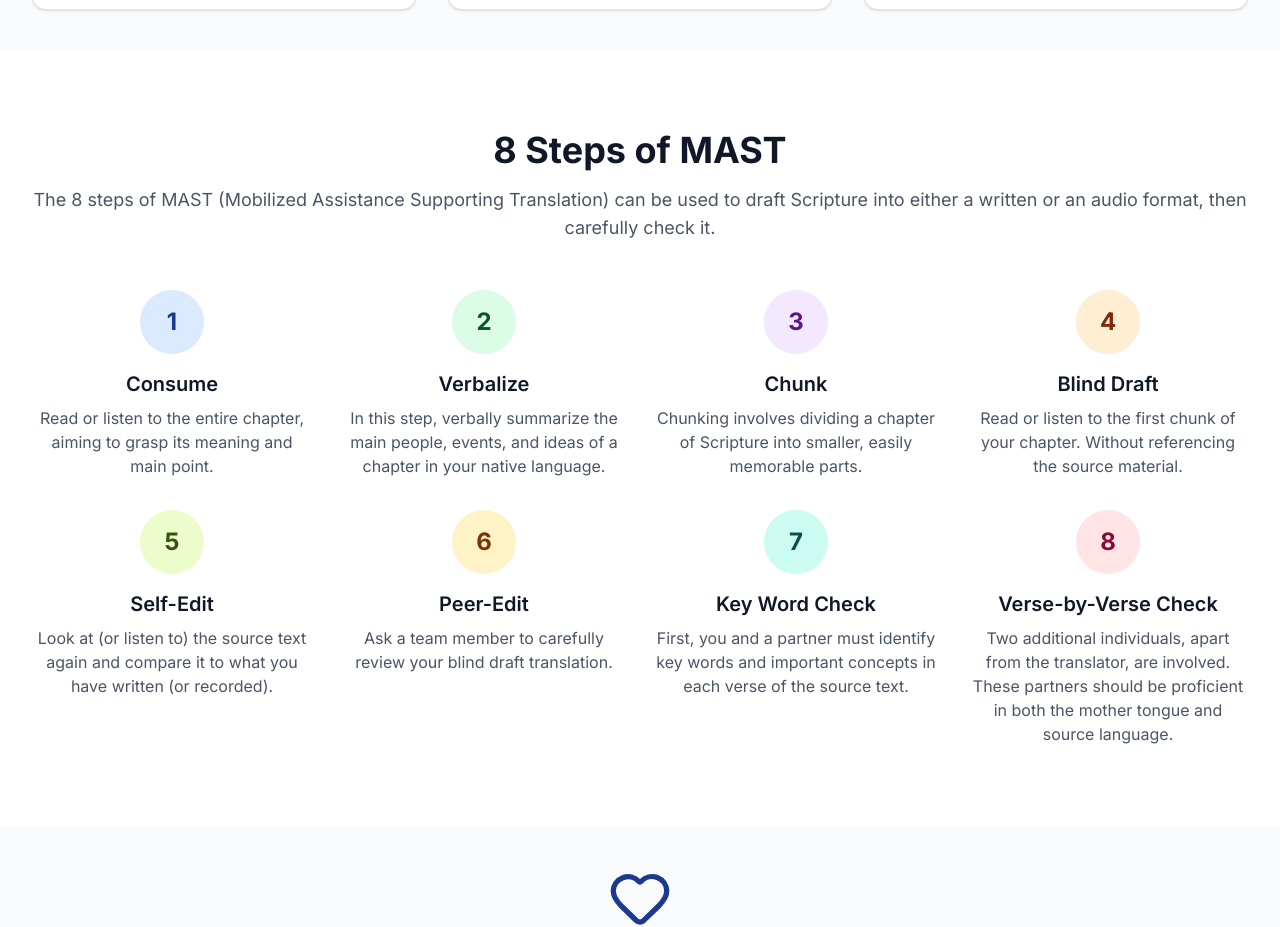
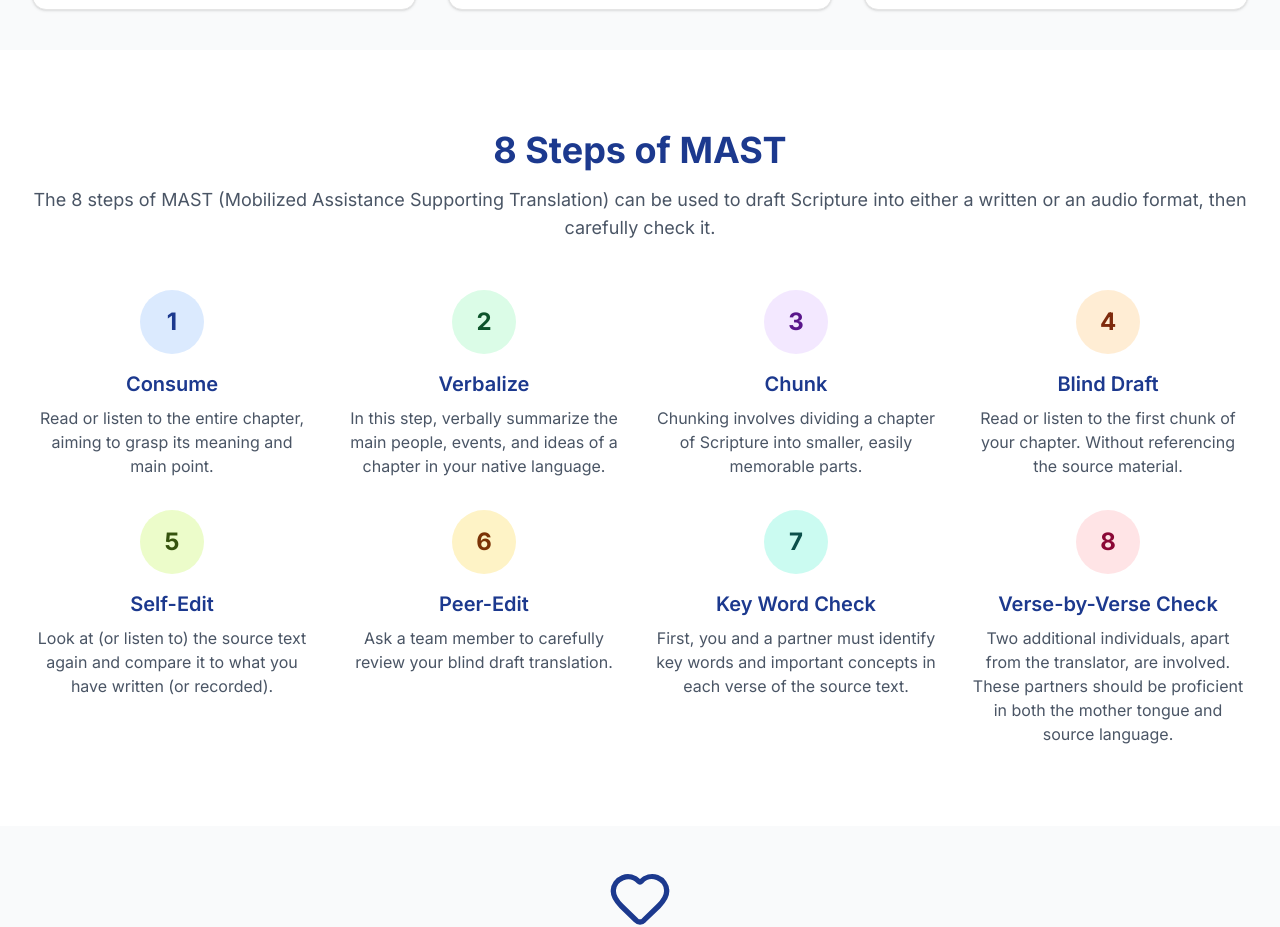
Before and after one commit to jeaneselinasm/org-update, a Next.js app: page /en/bible-translation-training in a window 1280 px wide. Shown: the part 1144-2071 px from the top of the page. Built offline with nearby package versions, Linux system fonts and the light colour scheme; a web font is replaced by a local one.

Commit message:
update page bible-translation-training : title color

```diff
--- a/app/[locale]/bible-translation-training/page.tsx
+++ b/app/[locale]/bible-translation-training/page.tsx
@@ -255,7 +255,7 @@ export default function BibleTranslationTrainingPage() {
       <section className="py-20">
         <div className="max-w-7xl mx-auto px-4 sm:px-6 lg:px-8">
           <div className="text-center mb-12">
-            <h2 className="text-3xl md:text-4xl font-bold text-gray-900 mb-4">
+            <h2 className="text-3xl md:text-4xl font-bold text-blue-900 mb-4">
               {tTrainingProcessSection("title")}
             </h2>
             <p className="text-lg text-gray-600">
@@ -268,7 +268,7 @@ export default function BibleTranslationTrainingPage() {
               <div className="bg-blue-100 rounded-full w-16 h-16 flex items-center justify-center mx-auto mb-4">
                 <span className="text-2xl font-bold text-blue-900">1</span>
               </div>
-              <h3 className="text-xl font-semibold text-gray-900 mb-2">
+              <h3 className="text-xl font-semibold text-blue-900 mb-2">
                 {tTrainingProcessSection("step1Title")}
               </h3>
               <p className="text-gray-600">
@@ -280,7 +280,7 @@ export default function BibleTranslationTrainingPage() {
               <div className="bg-green-100 rounded-full w-16 h-16 flex items-center justify-center mx-auto mb-4">
                 <span className="text-2xl font-bold text-green-900">2</span>
               </div>
-              <h3 className="text-xl font-semibold text-gray-900 mb-2">
+              <h3 className="text-xl font-semibold text-blue-900 mb-2">
                 {tTrainingProcessSection("step2Title")}
               </h3>
               <p className="text-gray-600">
@@ -292,7 +292,7 @@ export default function BibleTranslationTrainingPage() {
               <div className="bg-purple-100 rounded-full w-16 h-16 flex items-center justify-center mx-auto mb-4">
                 <span className="text-2xl font-bold text-purple-900">3</span>
               </div>
-              <h3 className="text-xl font-semibold text-gray-900 mb-2">
+              <h3 className="text-xl font-semibold text-blue-900 mb-2">
                 {tTrainingProcessSection("step3Title")}
               </h3>
               <p className="text-gray-600">
@@ -304,7 +304,7 @@ export default function BibleTranslationTrainingPage() {
               <div className="bg-orange-100 rounded-full w-16 h-16 flex items-center justify-center mx-auto mb-4">
                 <span className="text-2xl font-bold text-orange-900">4</span>
               </div>
-              <h3 className="text-xl font-semibold text-gray-900 mb-2">
+              <h3 className="text-xl font-semibold text-blue-900 mb-2">
                 {tTrainingProcessSection("step4Title")}
               </h3>
               <p className="text-gray-600">
@@ -316,7 +316,7 @@ export default function BibleTranslationTrainingPage() {
               <div className="bg-lime-100 rounded-full w-16 h-16 flex items-center justify-center mx-auto mb-4">
                 <span className="text-2xl font-bold text-lime-900">5</span>
               </div>
-              <h3 className="text-xl font-semibold text-gray-900 mb-2">
+              <h3 className="text-xl font-semibold text-blue-900 mb-2">
                 {tTrainingProcessSection("step5Title")}
               </h3>
               <p className="text-gray-600">
@@ -328,7 +328,7 @@ export default function BibleTranslationTrainingPage() {
               <div className="bg-amber-100 rounded-full w-16 h-16 flex items-center justify-center mx-auto mb-4">
                 <span className="text-2xl font-bold text-amber-900">6</span>
               </div>
-              <h3 className="text-xl font-semibold text-gray-900 mb-2">
+              <h3 className="text-xl font-semibold text-blue-900 mb-2">
                 {tTrainingProcessSection("step6Title")}
               </h3>
               <p className="text-gray-600">
@@ -340,7 +340,7 @@ export default function BibleTranslationTrainingPage() {
               <div className="bg-teal-100 rounded-full w-16 h-16 flex items-center justify-center mx-auto mb-4">
                 <span className="text-2xl font-bold text-teal-900">7</span>
               </div>
-              <h3 className="text-xl font-semibold text-gray-900 mb-2">
+              <h3 className="text-xl font-semibold text-blue-900 mb-2">
                 {tTrainingProcessSection("step7Title")}
               </h3>
               <p className="text-gray-600">
@@ -352,7 +352,7 @@ export default function BibleTranslationTrainingPage() {
               <div className="bg-rose-100 rounded-full w-16 h-16 flex items-center justify-center mx-auto mb-4">
                 <span className="text-2xl font-bold text-rose-900">8</span>
               </div>
-              <h3 className="text-xl font-semibold text-gray-900 mb-2">
+              <h3 className="text-xl font-semibold text-blue-900 mb-2">
                 {tTrainingProcessSection("step8Title")}
               </h3>
               <p className="text-gray-600">
```
